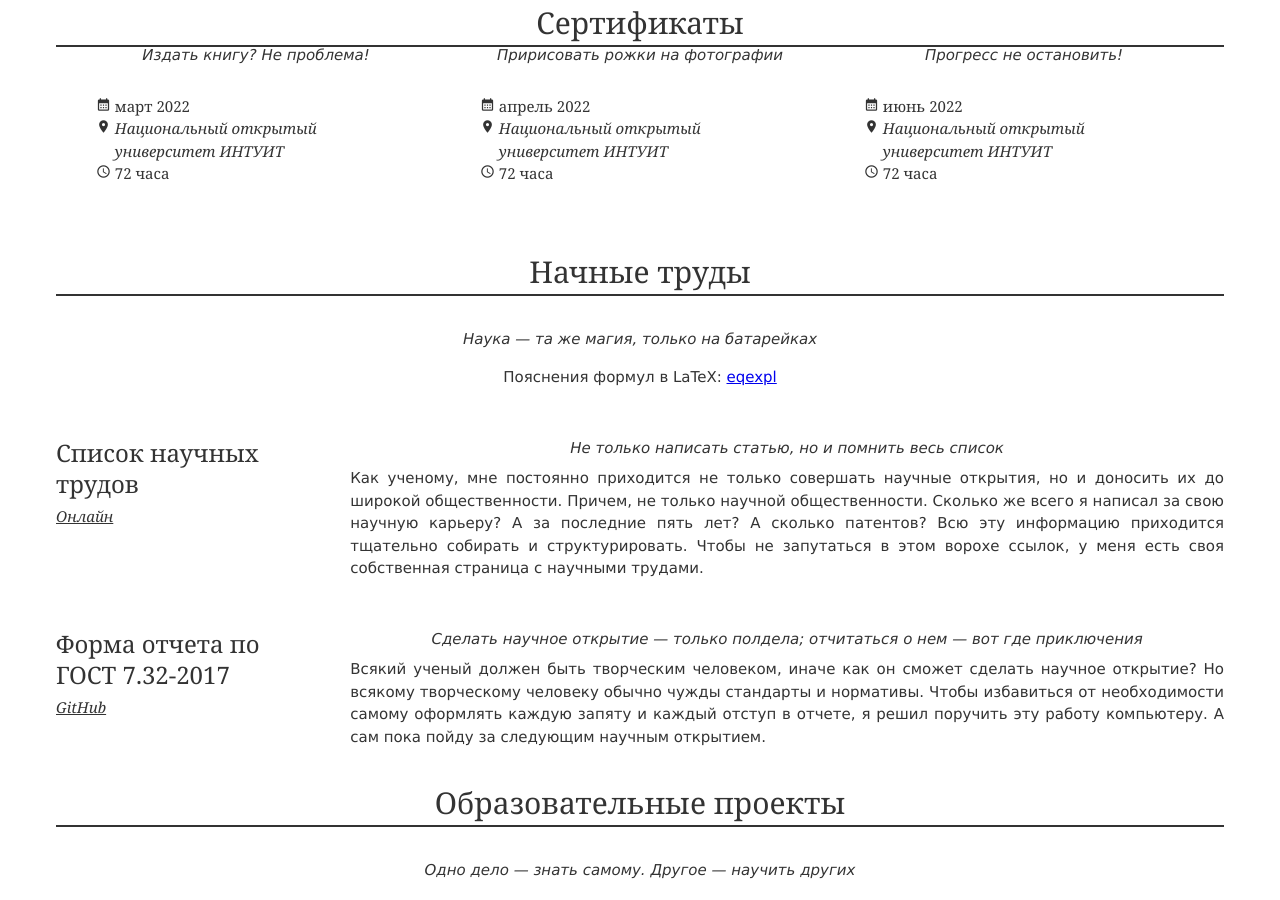
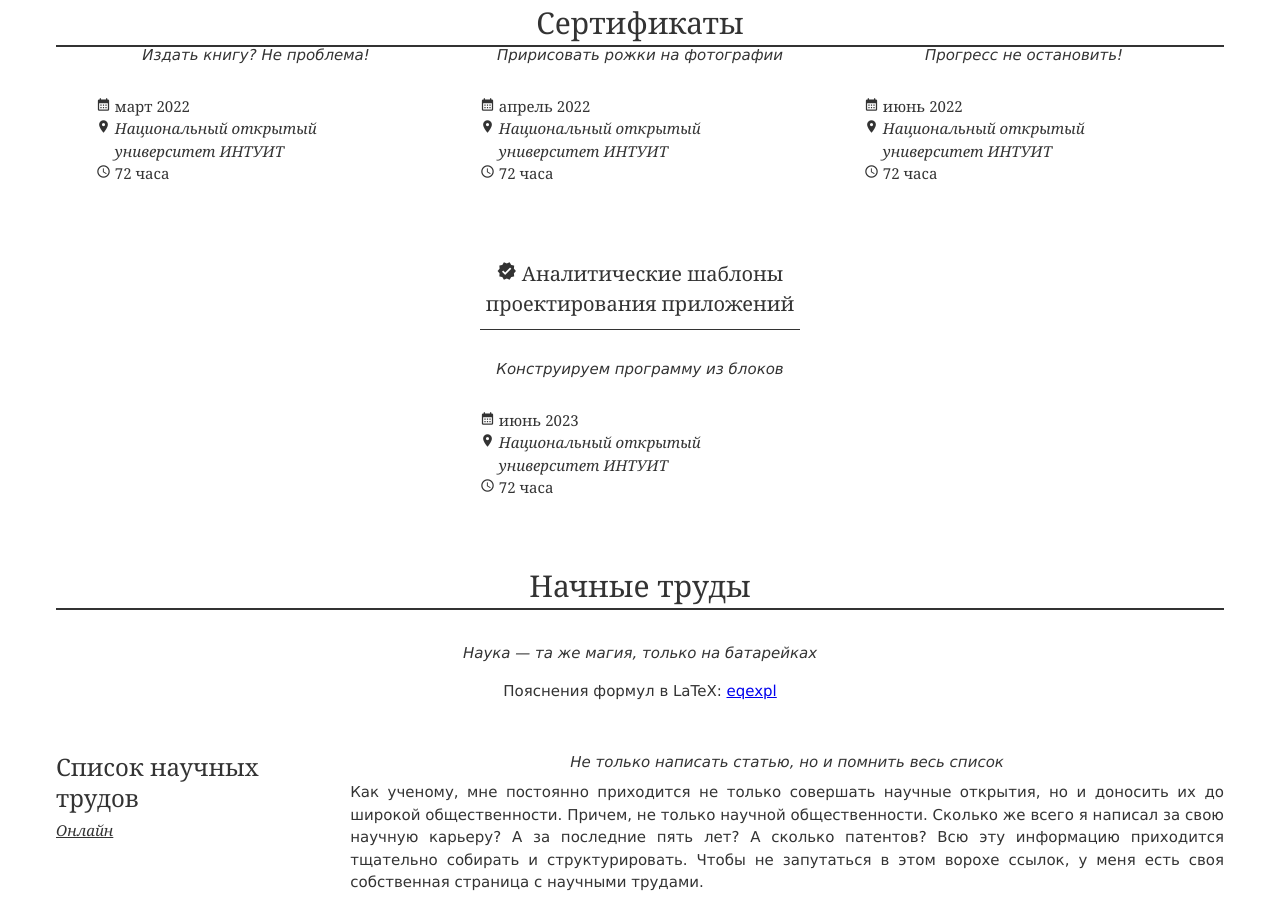
Before and after one commit to konstantin-morenko/jresume, a Jekyll site: the page built from index.md, in a window 1280 px wide and 900 px high, scrolled down 4122 px. Built offline with Jekyll 4.4.1, drawn with Linux system fonts in a browser that asks for light colours.

Commit message:
New certificate

```diff
--- a/_data/certificates.yml
+++ b/_data/certificates.yml
@@ -1,4 +1,3 @@
-
 header: Сертификаты
 
 description: Небольшие кусочки знаний из самых разных областей
@@ -56,3 +55,9 @@ list:
   place: Национальный открытый университет ИНТУИТ
   value: 72 часа
   description: Прогресс не остановить!
+
+- title: Аналитические шаблоны проектирования приложений
+  date: июнь 2023
+  place: Национальный открытый университет ИНТУИТ
+  value: 72 часа
+  description: Конструируем программу из блоков
```
